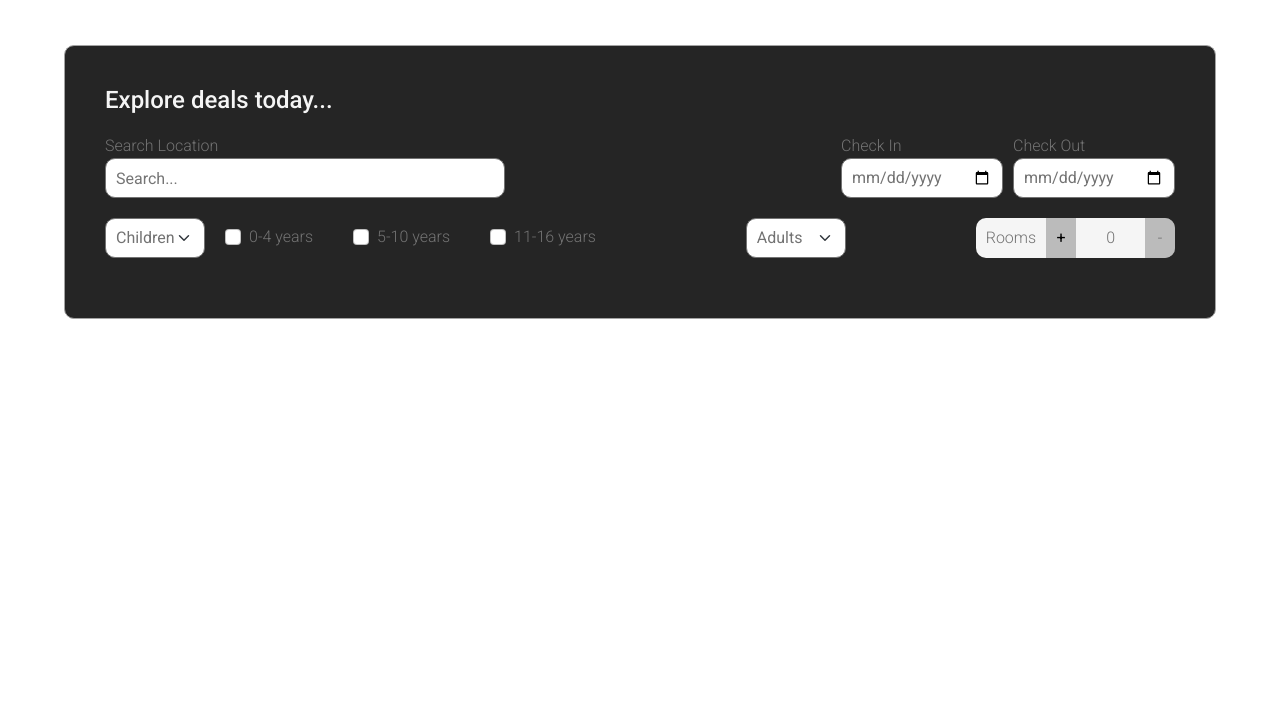
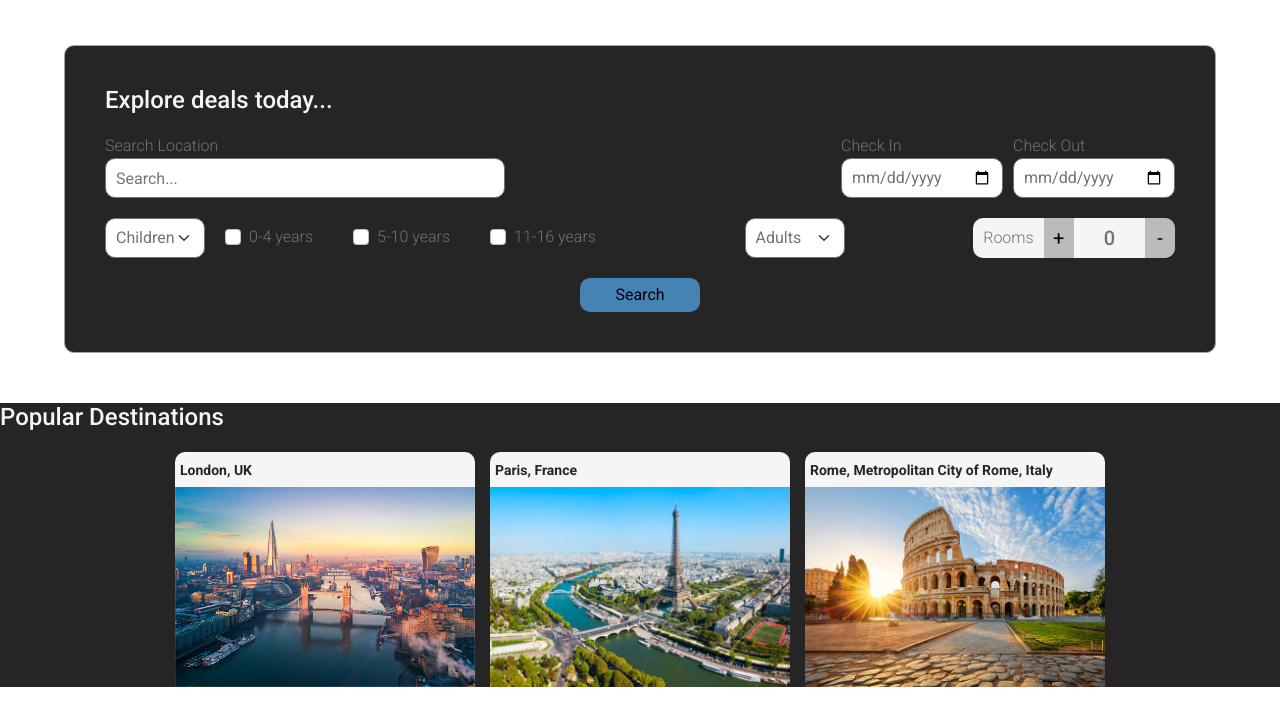
Before and after one commit to RaevenTech/hotel-snacher, a plain HTML site: page index.html in a window 1280 px wide. Shown: the part 69-794 px from the top of the page. Drawn offline with nearby package versions, Linux system fonts and the light colour scheme; a script that the page names is missing.

Commit message:
popular destination

```diff
--- a/index.html
+++ b/index.html
@@ -48,12 +48,13 @@
   <section class="search">
     <div class="search-container">
       <h2 class="search-title">Explore deals today...</h2>
-
+      <!---- location  ---->
       <div class="location-date">
         <div class="location-selector">
           <label for="location">Search Location</label>
           <input class="location-input search-input" type="text" name="location" placeholder="Search...">
         </div>
+        <!---- check in / out  ---->
         <div class="date-selector">
           <div class="check-in-selector">
             <label for="check-in">Check In</label>
@@ -65,10 +66,10 @@
           </div>
         </div>
       </div>
-
+      <!---- Children selector  ---->
       <div class="child-room-selectors">
         <div class="child-room-selector">
-          <select class="form-select child-selector" aria-label="Select number of children">
+          <select class="form-select child-selector child" aria-label="Select number of children">
             <option selected>Children</option>
             <option value="1">1</option>
             <option value="2">2</option>
@@ -77,8 +78,8 @@
             <option value="5">5</option>
           </select>
         </div>
-
-        <div class="child-age-selectors">
+        <!---- child age selector  ---->
+        <div class="child-age-selectors child">
           <div class="form-check child-age-selector ">
             <input class="form-check-input" type="checkbox" value="" id="defaultCheck1">
             <label class="form-check-label child-age" for="defaultCheck1">
@@ -98,7 +99,7 @@
             </label>
           </div>
         </div>
-
+        <!---- adult selector  ---->
         <div class="adult">
           <div class="adult-room-selector">
             <select class="form-select adult-selector" aria-label="Select number of adults">
@@ -110,18 +111,38 @@
             </select>
           </div>
         </div>
-
+        <!---- room selector  ---->
         <div class="rooms-count-selector">
           <label class="room-selector-label">Rooms</label>
           <button class="count-btn" id="increment" >+</button>
           <span class="room-count" id="room-count">0</span>
-          <button class="count-btn" id="increment" disabled>-</button>
+          <button class="count-btn" id="increment">-</button>
         </div>
       </div>
+      <div class="search-btn-section">
+        <button class="search-btn">Search</button>
+      </div>
+
     </div>
-
-
   </section>
+  <!--------------------------------- Popular destinations Section  ---------------------------->
+  <div class="popular-section">
+    <h1 class="section-title">Popular Destinations</h1>
+    <section class="popular-destinations">
+      <div class="popular-destinations-card">
+        <h5 class="popular-destinations-card-title">London, UK</h5>
+        <img  class="popular-destinations-image destination-card-img" src="images/london.jpg" alt="View over London with the river Thames and London bridge">
+      </div>
+      <div class="popular-destinations-card">
+        <h5 class="popular-destinations-card-title">Paris, France</h5>
+        <img  class="popular-destinations-image destination-card-img" src="images/paris.jpg" alt="View over Paris and the Eiffel Tower ">
+      </div>
+      <div class="popular-destinations-card">
+        <h5 class="popular-destinations-card-title">Rome, Metropolitan City of Rome, Italy</h5>
+        <img  class="popular-destinations-image destination-card-img" src="images/rome.jpg" alt="View of the Colosseum ">
+      </div>
+    </section>
+</div>
 
   <script src="https://cdn.jsdelivr.net/npm/bootstrap@5.0.2/dist/js/bootstrap.bundle.min.js" integrity="sha384-MrcW6ZMFYlzcLA8Nl+NtUVF0sA7MsXsP1UyJoMp4YLEuNSfAP+JcXn/tWtIaxVXM" crossorigin="anonymous"></script>
   <script src="script.js"></script>
--- a/script.js
+++ /dev/null
@@ -1,15 +0,0 @@
-const increment = document.getElementById("increment")
-const decrement = document.getElementById("decrement")
-const roomCountEl = document.getElementById("room-count")
-console.log(roomCountEl)
-
-let roomCount = 0
-
-increment.addEventListener("click", function(){
-  roomCount++
-  decrement.disabled = false
-})
-
-decrement.addEventListener("click", function(){
-  roomCount--
-})
--- a/style.css
+++ b/style.css
@@ -55,7 +55,7 @@ body {
   color: whitesmoke;
 }
 
-/*-- navbar / drop down --*/
+/*-------------------- navbar / drop down ------------------------------*/
 
 .countries {
   text-align: center;
@@ -172,13 +172,69 @@ body {
   width: 30px;
   height: 100%;
   border: none;
+  font-size: 20px;
   background-color: #73737373;
 }
 
 .room-count {
   margin: 0px 30px;
+  font-size: 20px;
+  font-weight: 500;
 }
 
 .room-selector-label {
   margin: 0px 10px;
 }
+
+.search-btn-section {
+  text-align: center;
+}
+
+.search-btn {
+  background-color: steelblue;
+  padding: 5px 30px;
+  width: 120px;
+  border-radius: 10px;
+  border: none;
+}
+
+.search-btn:hover {
+  background-color: skyblue;
+}
+
+/*------------- Popular destinations Section  -----------*/
+.popular-section {
+  background-color: #252525;
+}
+
+.section-title {
+  color: whitesmoke;
+  font-size: 24px;
+  margin-bottom: 20px;
+  font-weight: 500
+}
+
+.popular-destinations {
+  display: flex;
+  align-items: center;
+  justify-content: center;
+  width: 90%;
+  margin: 0pc auto;
+  gap: 15px;
+}
+
+.popular-destinations-card {
+  padding-top: 10px;
+  border-radius: 10px 10px 0px 0px;
+  background-color: whitesmoke;
+}
+
+.popular-destinations-card-title {
+  font-size: 14px;
+  font-weight: 700;
+  margin-left: 5px;
+}
+
+.destination-card-img {
+  width: 300px;
+}
```
Also changed, not shown: images/london.jpg (added), images/paris.jpg (added), images/rome.jpg (added).
